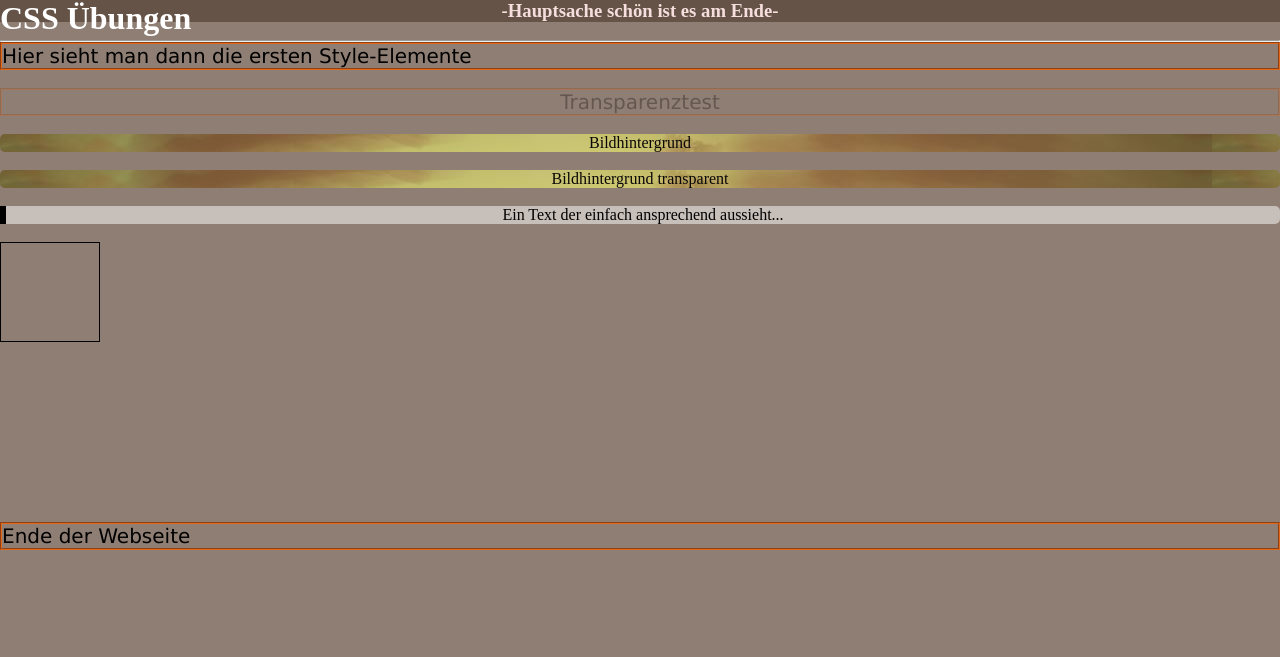
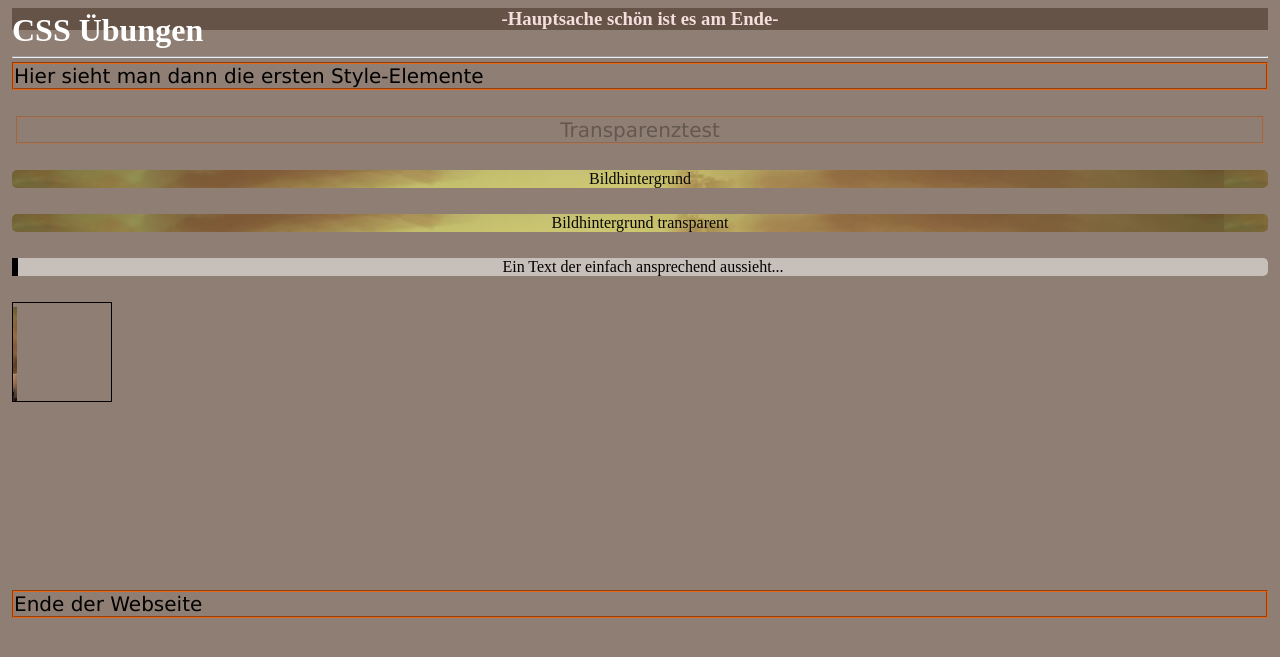
Before and after one commit to nikschen/ProTec, a PHP site: page /css_Uebungen/index_spater.php in a window 1280 px wide. Shown: the top 657 px of the page. Run offline with PHP 8.4, Linux system fonts and the light colour scheme.

Commit message:
Teständerung

```diff
--- a/css_Uebungen/styles/style.css
+++ b/css_Uebungen/styles/style.css
@@ -5,6 +5,7 @@ body {
 * {
     margin: 0;
     padding: 0;
+    margin: 4px;
     -moz-box-sizing: border-box;
     -webkit-box-sizing: border-box;
     box-sizing: border-box;
```
